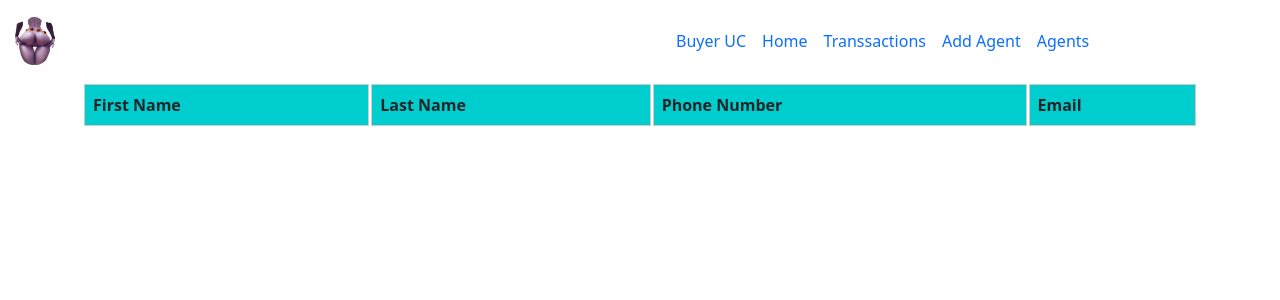
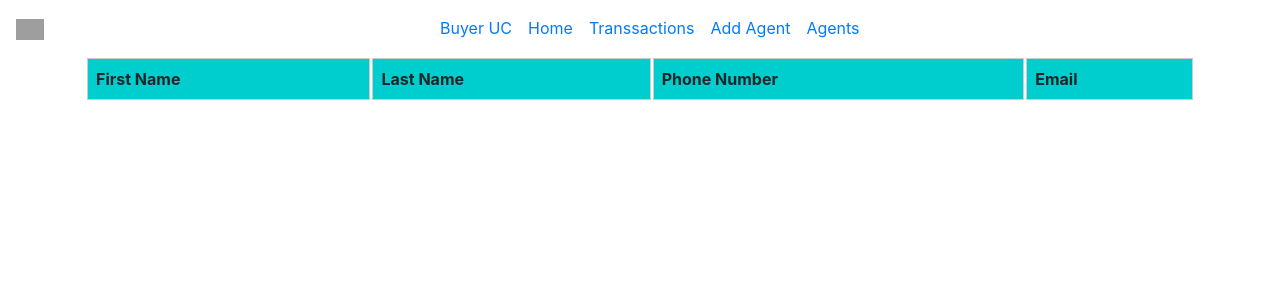
Before and after one commit to soyJmujica/Correos, a Django app: page /agents/ in a window 1280 px wide. Shown: the top 300 px of the page. Run offline with Django 4.2, Linux system fonts and the light colour scheme; lists and menus that the app fills with data are empty; parts of the project's set-up code (start-up, migrations or seed data) failed here and were passed over; grey boxes are pictures that could not be loaded.

Commit message:
base.html and views.py updated

```diff
--- a/render/templates/base.html
+++ b/render/templates/base.html
@@ -2,7 +2,7 @@
 <html lang="en">
 <head >
 	{% load static %}
-	<link href="https://cdn.jsdelivr.net/npm/bootstrap@5.1.3/dist/css/bootstrap.min.css" rel="stylesheet" integrity="sha384-1BmE4kWBq78iYhFldvKuhfTAU6auU8tT94WrHftjDbrCEXSU1oBoqyl2QvZ6jIW3" crossorigin="anonymous">
+	<link rel="stylesheet" href="https://cdn.jsdelivr.net/npm/bootstrap@4.6.2/dist/css/bootstrap.min.css" integrity="sha384-xOolHFLEh07PJGoPkLv1IbcEPTNtaed2xpHsD9ESMhqIYd0nLMwNLD69Npy4HI+N" crossorigin="anonymous">
 	<link rel="stylesheet" type="text/css" href='static/css/estilo.css'>
 
 	<meta charset="UTF-8">
@@ -16,5 +16,7 @@
 		{% endblock %}
 	</div>
 	<script src='static/js/scripts.js'></script>
+	<script src="https://cdn.jsdelivr.net/npm/jquery@3.5.1/dist/jquery.slim.min.js" integrity="sha384-DfXdz2htPH0lsSSs5nCTpuj/zy4C+OGpamoFVy38MVBnE+IbbVYUew+OrCXaRkfj" crossorigin="anonymous"></script>
+	<script src="https://cdn.jsdelivr.net/npm/bootstrap@4.6.2/dist/js/bootstrap.bundle.min.js" integrity="sha384-Fy6S3B9q64WdZWQUiU+q4/2Lc9npb8tCaSX9FK7E8HnRr0Jz8D6OP9dO5Vg3Q9ct" crossorigin="anonymous"></script>
 </body>
 </html>
--- a/render/templates/navbar.html
+++ b/render/templates/navbar.html
@@ -2,7 +2,7 @@
 <nav class="navbar navbar-expand">
   <div class="container-fluid">
     <a class="navbar-brand" href="#">
-      <img src='static/img/logoculo.png' width="7%" alt="logo culo">
+      <img src='https://preview.redd.it/802mgeh05s8c1.jpeg?width=640&crop=smart&auto=webp&s=50fd76282556315084e2ebb2895c57770d899e50' width="7%" alt="logo culo">
     </a>
     <div class="collapse navbar-collapse" id="navbarNav">
 
```
